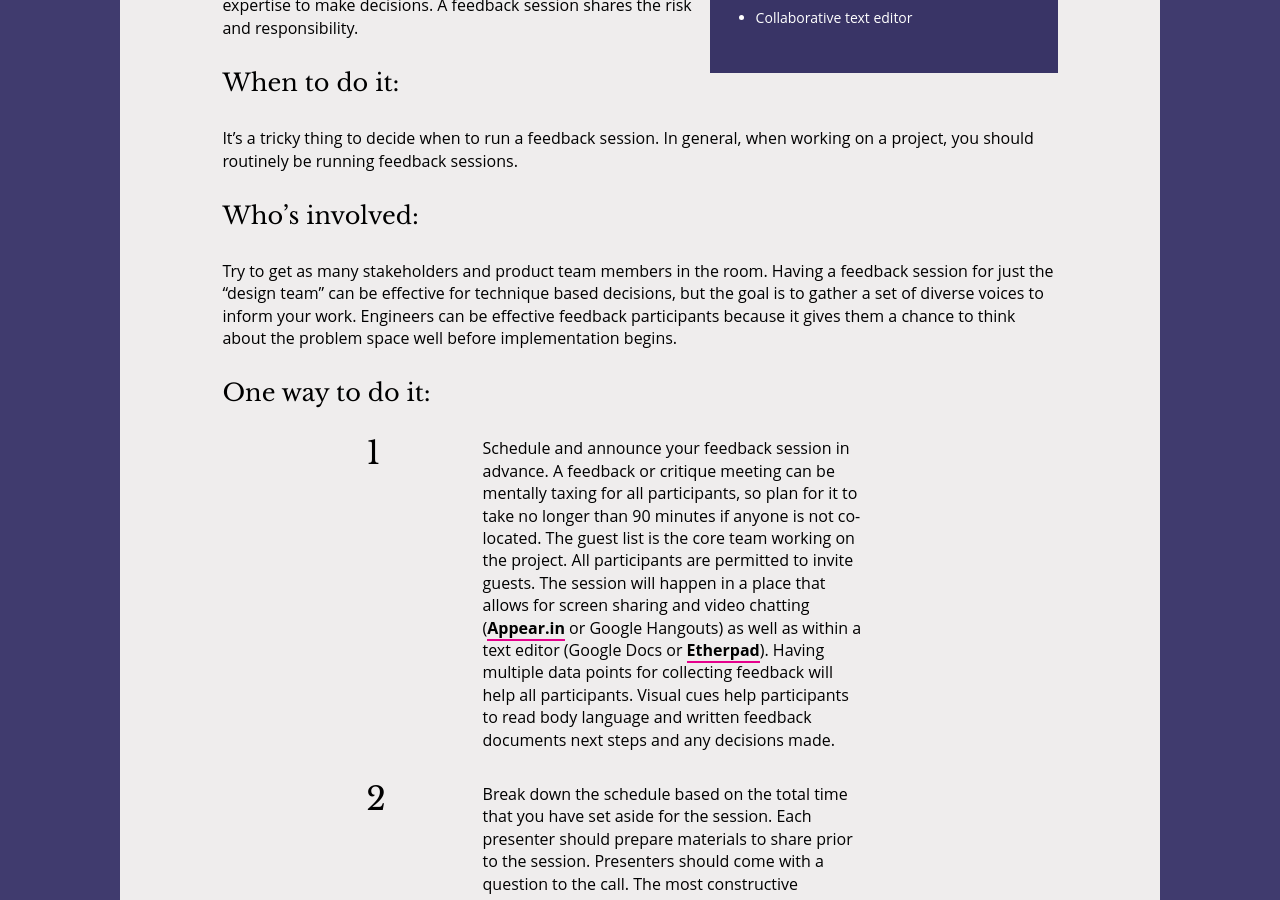
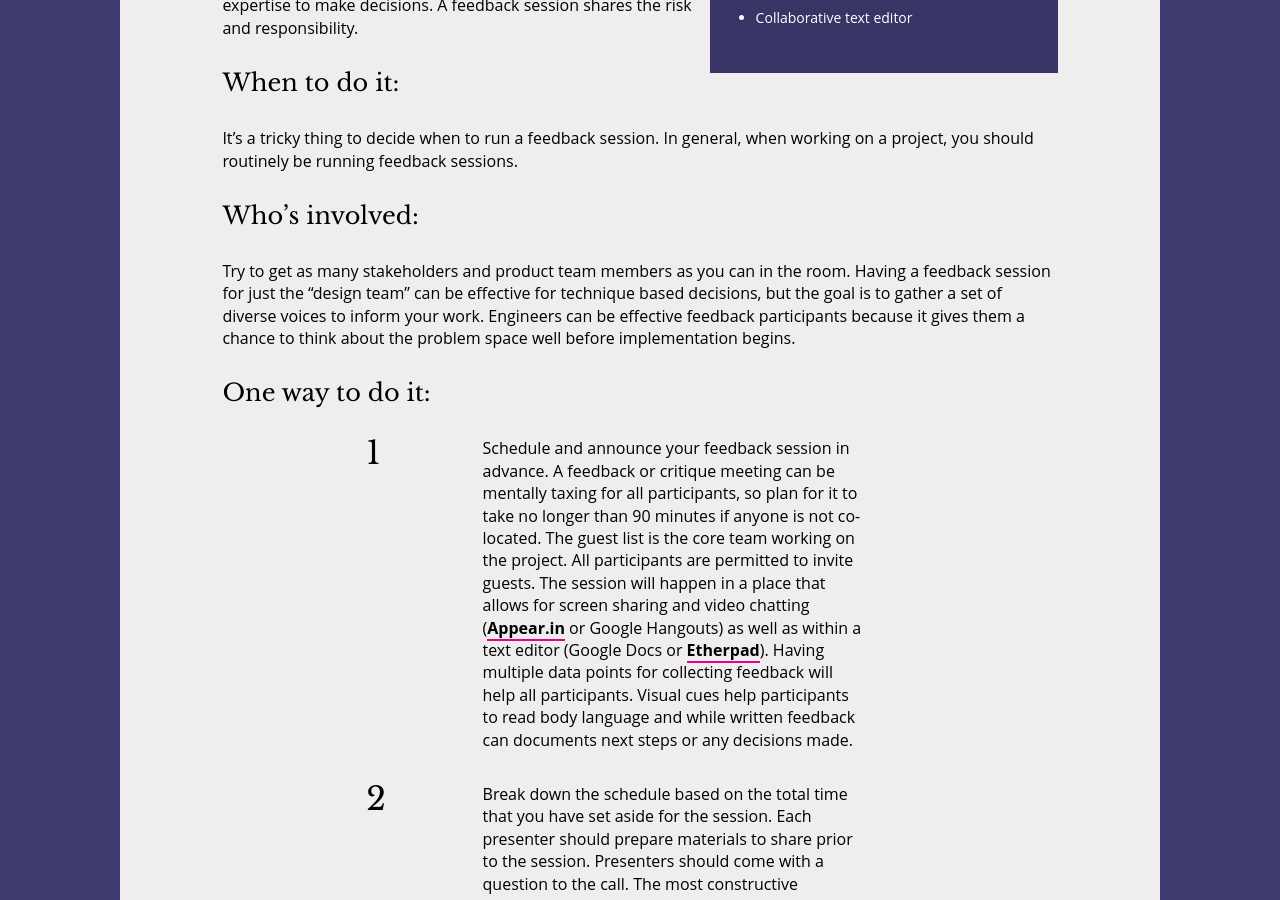
Before and after one commit to open-design-kit/opendesignkit, a Jekyll site: the page built from _methods/feedback-session.md, in a window 1280 px wide and 900 px high, scrolled down 468 px. Built offline with Jekyll 4.4.1, drawn with Linux system fonts in a browser that asks for light colours.

Commit message:
feedback edits for #159

```diff
--- a/_methods/feedback-session.md
+++ b/_methods/feedback-session.md
@@ -21,12 +21,12 @@ It's a tricky thing to decide when to run a feedback session. In general, when w
 
 ## Who’s involved:
 
-Try to get as many stakeholders and product team members in the room. Having a feedback session for just the "design team" can be effective for technique based decisions, but the goal is to gather a set of diverse voices to inform your work. Engineers can be effective feedback participants because it gives them a chance to think about the problem space well before implementation begins.
+Try to get as many stakeholders and product team members as you can in the room. Having a feedback session for just the "design team" can be effective for technique based decisions, but the goal is to gather a set of diverse voices to inform your work. Engineers can be effective feedback participants because it gives them a chance to think about the problem space well before implementation begins.
 
 
 ## One way to do it:
 
-1. Schedule and announce your feedback session in advance. A feedback or critique meeting can be mentally taxing for all participants, so plan for it to take no longer than 90 minutes if anyone is not co-located. The guest list is the core team working on the project. All participants are permitted to invite guests. The session will happen in a place that allows for screen sharing and video chatting ([Appear.in](https://appear.in/) or Google Hangouts) as well as within a text editor (Google Docs or [Etherpad](http://etherpad.org/)). Having multiple data points for collecting feedback will help all participants. Visual cues help participants to read body language and written feedback documents next steps and any decisions made.
+1. Schedule and announce your feedback session in advance. A feedback or critique meeting can be mentally taxing for all participants, so plan for it to take no longer than 90 minutes if anyone is not co-located. The guest list is the core team working on the project. All participants are permitted to invite guests. The session will happen in a place that allows for screen sharing and video chatting ([Appear.in](https://appear.in/) or Google Hangouts) as well as within a text editor (Google Docs or [Etherpad](http://etherpad.org/)). Having multiple data points for collecting feedback will help all participants. Visual cues help participants to read body language and while written feedback can documents next steps or any decisions made.
 
 2. Break down the schedule based on the total time that you have set aside for the session. Each presenter should prepare materials to share prior to the session. Presenters should come with a question to the call. The most constructive feedback is in response to a specific inquiry, rather than a vague "so what do you think?"
 
```
